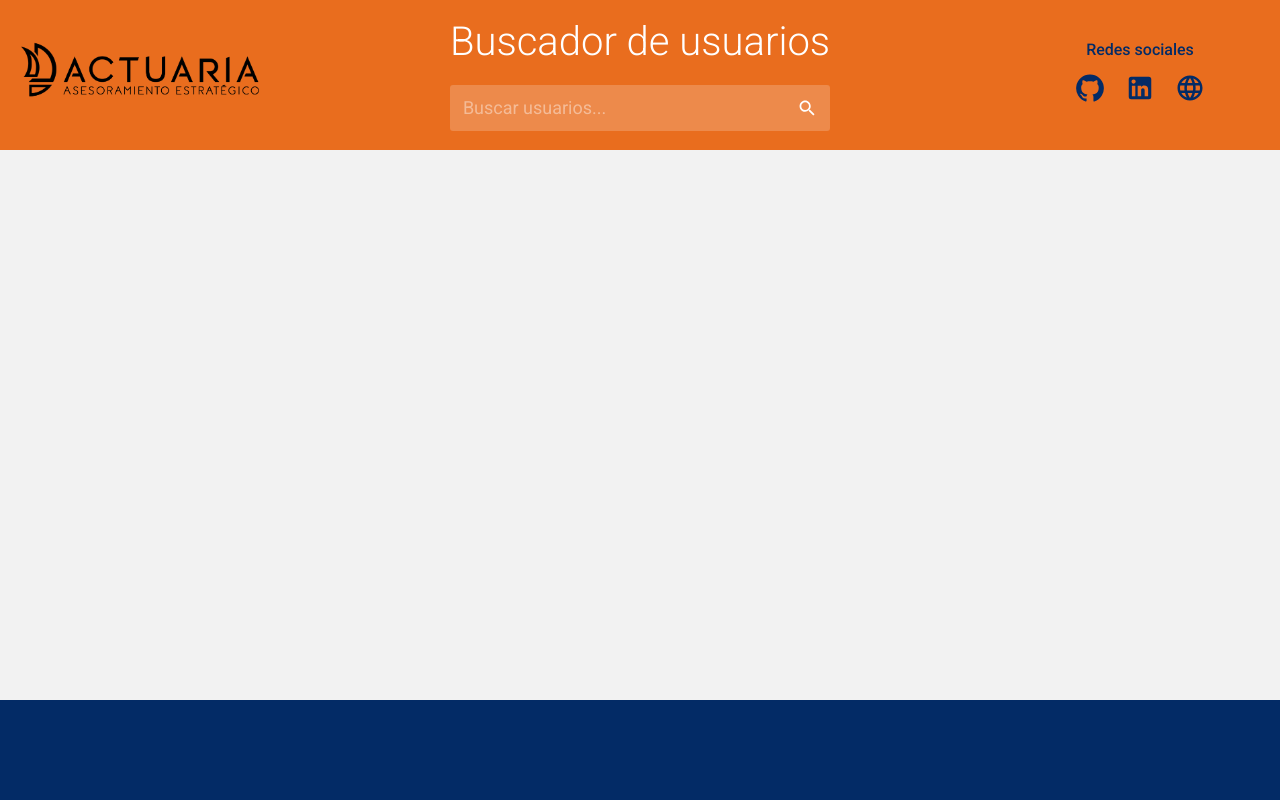
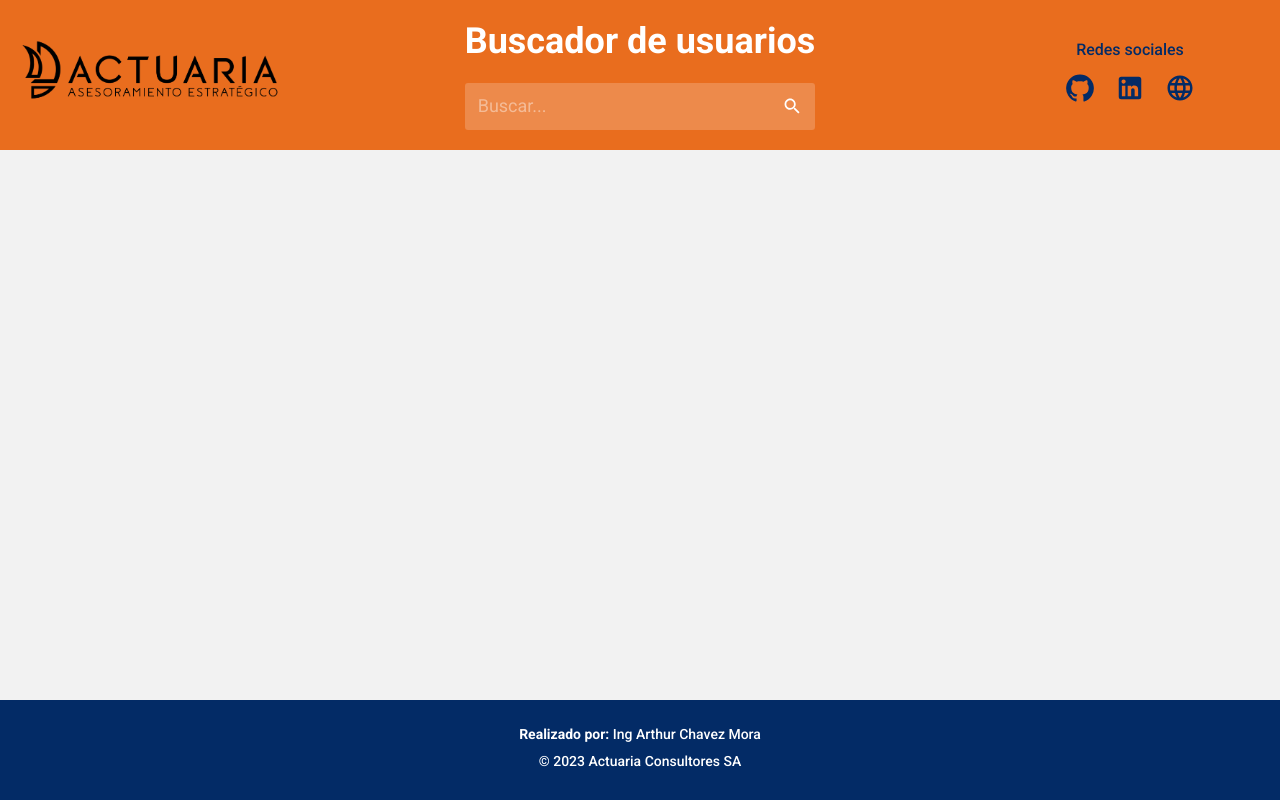
Before and after one commit to Arthur2399/arthurChavez_evaluacion, a React (Vite) app: page / in a window 1280 px wide. Built offline with nearby package versions, Linux system fonts and the light colour scheme.

Commit message:
-m[UPDATE]Layout

```diff
--- a/src/module/layout/Layout.jsx
+++ b/src/module/layout/Layout.jsx
@@ -31,7 +31,7 @@ export const Layout = ({ children }) => {
                 }}>
                 <img src="/logo.png" alt="logo"
                     style={{
-                        width: '280px',
+                        width: '300px',
                         marginTop: '-15px',
                         filter: 'grayscale(100%) brightness(0%)',
                     }}
@@ -45,7 +45,7 @@ export const Layout = ({ children }) => {
                         justifyContent: 'space-evenly',
                         alignItems: 'center',
                     }}>
-                    <Typography variant="h1" color="white">Buscador de usuarios</Typography>
+                    <Typography variant="h1" color="white" sx={{ fontWeight: 'bold' }}>Buscador de usuarios</Typography>
                     <Box
                         width="100%"
                         display="flex"
@@ -55,18 +55,16 @@ export const Layout = ({ children }) => {
                         sx={{ cursor: 'pointer', userSelect: 'none', }}
                     >
                         <InputBase
-                            placeholder="Buscar usuarios..."
+                            placeholder="Buscar..."
                             sx={{ ml: 1, flex: 1, color: "white", fontSize: '18px', }}
                         />
                         <IconButton type="button" sx={{ p: 1 }}>
                             <SearchIcon sx={{ color: 'white' }} />
                         </IconButton>
                     </Box>
-
-
                 </Box>
 
-                <Box width='280px' textAlign="center">
+                <Box width='300px' textAlign="center">
                     <Typography variant="h6" sx={{ color: colors.secondary[500], fontSize: "16px" }}> Redes sociales</Typography>
                     <Box display="flex" alignContent="center" justifyContent="center" >
                         <Link to="https://github.com/Arthur2399/arthurChavez_evaluacion" target="_blank" rel="noopener noreferrer">
@@ -100,10 +98,13 @@ export const Layout = ({ children }) => {
                 width="100%"
                 sx={{
                     display: 'flex',
-                    justifyContent: 'space-between',
+                    flexDirection: 'column',
+                    justifyContent: 'center',
                     alignItems: 'center',
                     background: colors.secondary[500],
                 }}>
+                <Typography variant="h6" mb="5px" color="white"><strong>Realizado por:</strong> Ing Arthur Chavez Mora</Typography>
+                <Typography variant="h6" mb="5px" color="white">© 2023 Actuaria Consultores SA</Typography>
             </Box>
         </Box>
     )
--- a/src/theme/theme.js
+++ b/src/theme/theme.js
@@ -84,7 +84,7 @@ export const themeSettings = () => {
             fontSize: 12,
             h1: {
                 fontFamily: ["Roboto", "sans-serif"].join(","),
-                fontSize: 40,
+                fontSize: 36,
             },
             h2: {
                 fontFamily: ["Roboto", "sans-serif"].join(","),
```
